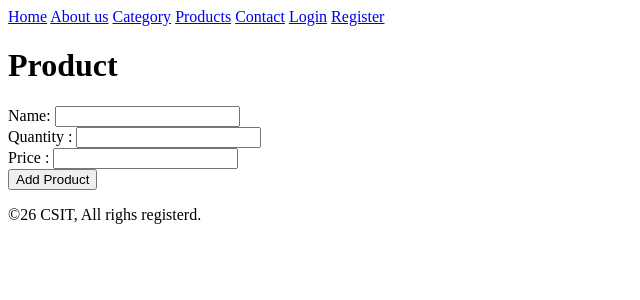
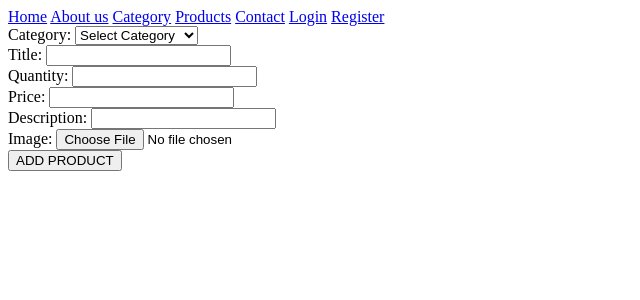
Before and after one commit to NishaimLimbu/Php-learning, a PHP site: page /products.php in a window 1280 px wide. Shown: the top 300 px of the page, without its empty margins (0-640 px from the left). Run offline with PHP 8.4, Linux system fonts and the light colour scheme; the visitor is signed in with stand-in values (Sample User, id 1); tables that the repository leaves empty or names only in its code hold one stand-in row (values such as "Sample post").

Commit message:
Update products.php

```diff
--- a/csitecommerce/products.php
+++ b/csitecommerce/products.php
@@ -1,29 +1,82 @@
 <?php
-require_once "header.php";
-require_once "connection.php";
+require_once 'header.php';
+require_once 'connection.php';
 
 if(!isset($_SESSION['auth'])){
-    header("Location:category.php");
+    header("Location:login.php");
+    exit;
+}
 
-}
-if (!empty($_POST)){
-    $name=$_POST['name'];
-    $sql = "INSERT INTO products (name) VALUES ('$name')";
-    $result = mysqli_query($conn, $sql);
-    if($result){
-        echo "Product added sucessfully";
-    }else{
+$query = "SELECT * FROM category";
+$data = mysqli_query($conn, $query);
+
+if(!empty($_POST)) {
+
+    $userId = $_SESSION['auth']['uid'];
+    $category_id = $_POST['category_id'];
+    $title = $_POST['title'];
+    $quantity = $_POST['quantity'];
+    $price = $_POST['price'];
+    $description = $_POST['description'];
+
+    $image = $_FILES['image']['name'];
+    $tmp_name = $_FILES['image']['tmp_name'];
+
+    if(!move_uploaded_file($tmp_name, "uploads/$image")){
+        echo "Image upload failed";
+    }
+
+    $query = "INSERT INTO products
+    (user_id, category_id, title, quantity, price, description, image)
+    VALUES
+    ('$userId', '$category_id', '$title', '$quantity', '$price', '$description', '$image')";
+
+    $result = mysqli_query($conn, $query);
+
+    if($result) {
+        echo "Product added successfully";
+    }
+    else {
         echo "Product not added";
     }
 }
 ?>
-<h1>Product</h1>
-<form action="" method="post">
-    Name: <input type="text" name="name" required><br>
-    Quantity : <input type="number" name="quantity" required><br>
-    Price : <input type="number" name="price" required><br>
-    <button type="submit">Add Product</button>
+
+<form action="" method="post" enctype="multipart/form-data">
+
+    Category:
+    <select name="category_id" required>
+        <option value="">Select Category</option>
+
+        <?php foreach($data as $cat){ ?>
+            <option value="<?php echo $cat['cid']; ?>">
+                <?php echo $cat['name']; ?>
+            </option>
+        <?php } ?>
+
+    </select>
+    <br>
+
+    Title:
+    <input type="text" name="title" required>
+    <br>
+
+    Quantity:
+    <input type="number" name="quantity" required>
+    <br>
+
+    Price:
+    <input type="number" name="price" required>
+    <br>
+
+    Description:
+    <input type="text" name="description" required>
+    <br>
+
+    Image:
+    <input type="file" name="image" required>
+    <br>
+
+    <button type="submit">ADD PRODUCT</button>
+
 </form>
-<?php
-require_once "footer.php";
-?>
```
